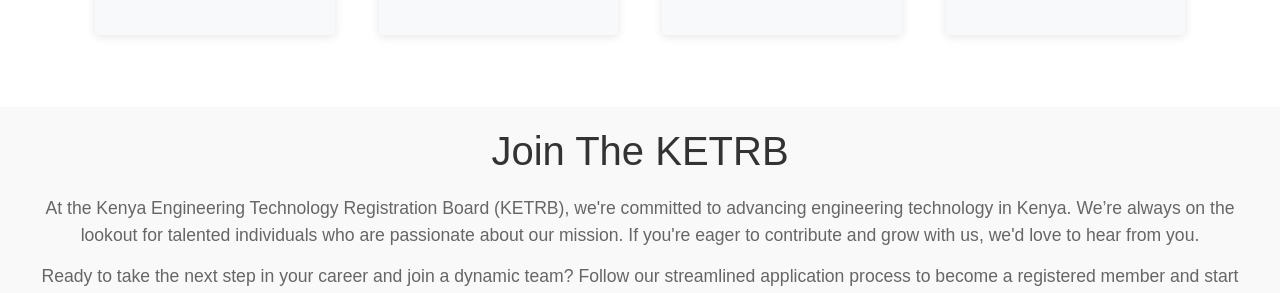
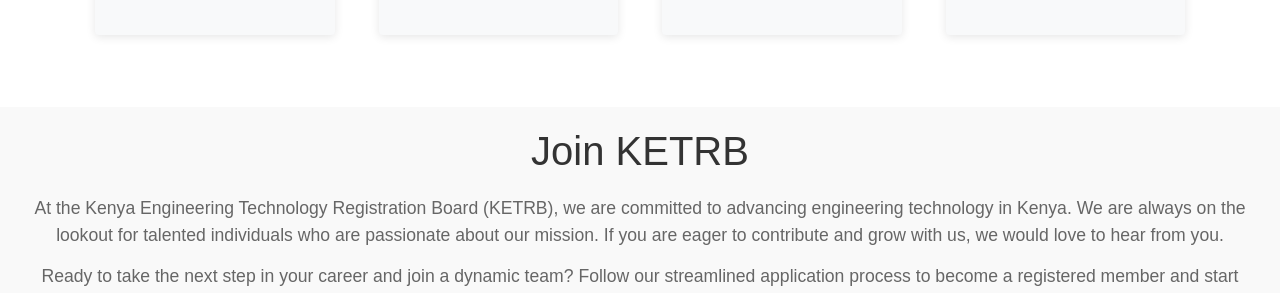
Before and after one commit to tmm-tech/KETRB, a React (Create React App) app in the folder ketrb-frontend/: page / in a window 1280 px wide. Shown: the part 1140-1433 px from the top of the page. Built offline with nearby package versions, Linux system fonts and the light colour scheme; a small style sheet from the web is missing; a web font is replaced by a local one.

Commit message:
few changes to grammar and images

```diff
--- a/ketrb-frontend/src/Component/ApplySection.jsx
+++ b/ketrb-frontend/src/Component/ApplySection.jsx
@@ -6,9 +6,9 @@ const ApplySection = () => {
   return (
     <div className="apply-section-container">
       <section className="apply-section">
-        <h1>Join The KETRB</h1>
+        <h1>Join KETRB</h1>
         <p>
-          At the Kenya Engineering Technology Registration Board (KETRB), we're committed to advancing engineering technology in Kenya. We’re always on the lookout for talented individuals who are passionate about our mission. If you're eager to contribute and grow with us, we'd love to hear from you.
+          At the Kenya Engineering Technology Registration Board (KETRB), we are committed to advancing engineering technology in Kenya. We are always on the lookout for talented individuals who are passionate about our mission. If you are eager to contribute and grow with us, we would love to hear from you.
         </p>
         <p>
           Ready to take the next step in your career and join a dynamic team? Follow our streamlined application process to become a registered member and start making an impact.
--- a/ketrb-frontend/src/Component/HomeAbout.jsx
+++ b/ketrb-frontend/src/Component/HomeAbout.jsx
@@ -1,5 +1,5 @@
 import React from "react";
-import Image1 from "../Asset/Gallery/IMG_3198.JPG";
+import Image1 from "../Asset/Carousel/img_001.jpeg";
 import "./homeabout.css";
 import { Link } from "react-router-dom";
 
```
